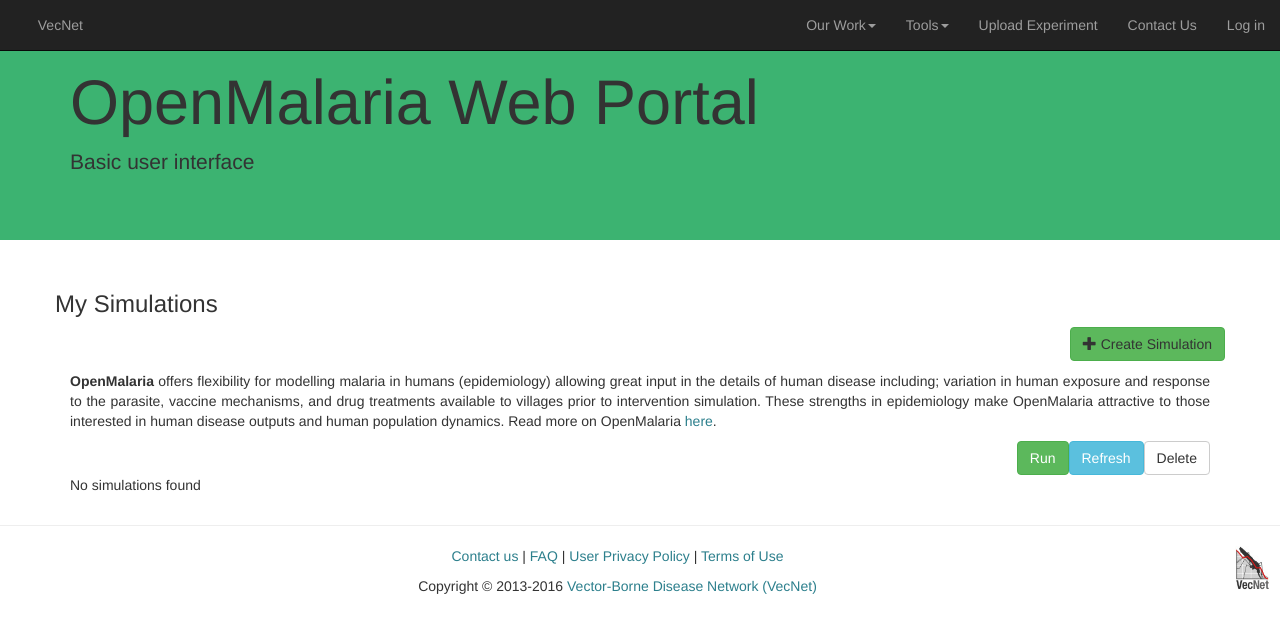
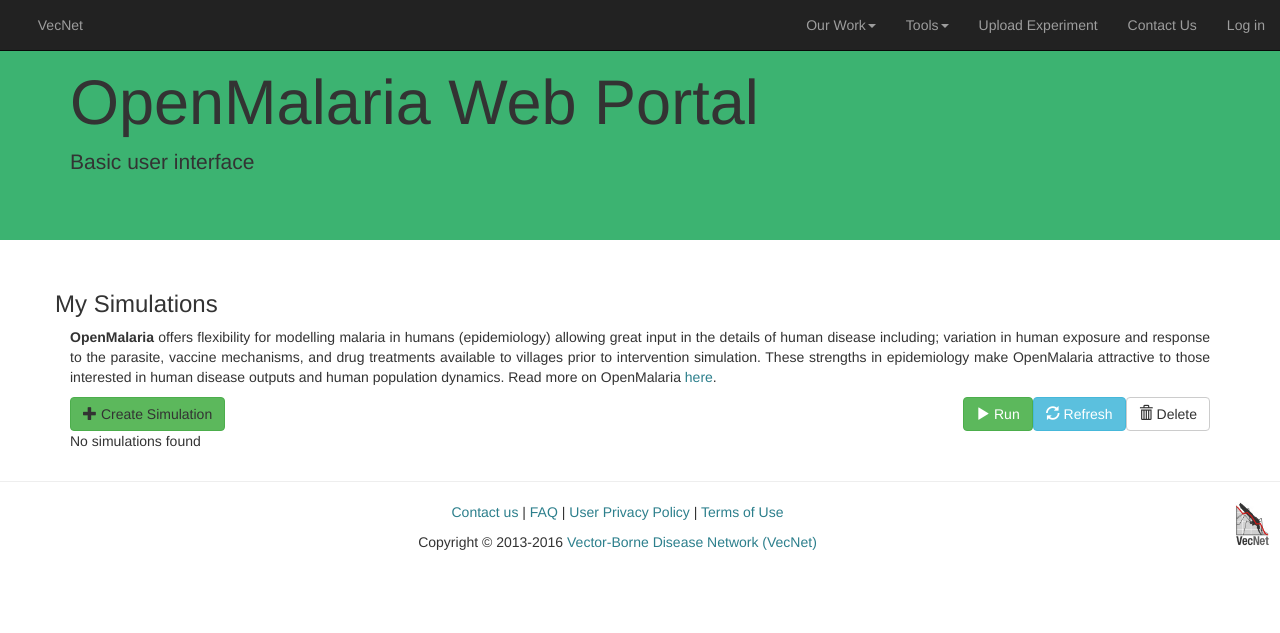
Before and after one commit to vecnet/om, a Django app: template website/apps/ts_om/templates/ts_om/list.html in a window 1280 px wide. Shown: the top 633 px of the page. Run offline with Django 3.2, Linux system fonts and the light colour scheme; the template is opened without the code that fills it, so the values that code supplies are empty; some libraries are stand-ins or nearby versions.

Commit message:
Minor UI fixed on scenario list page

```diff
--- a/website/apps/ts_om/static/ts_om/js/list.js
+++ b/website/apps/ts_om/static/ts_om/js/list.js
@@ -99,7 +99,7 @@
     });
   });
 
-    var refreshSimsInterval = setInterval(function() {
-        $("#simulations-data").load(document.URL + " #simulations-data");
-    }, 10000);
+    // var refreshSimsInterval = setInterval(function() {
+    //     $("#simulations-data").load(document.URL + " #simulations-data");
+    // }, 10000);
 });
--- a/website/apps/ts_om/templates/ts_om/list.html
+++ b/website/apps/ts_om/templates/ts_om/list.html
@@ -10,7 +10,7 @@
 {% block extra_js %}
     {{ block.super }}
     <script src="{{ STATIC_URL }}ts_om/js/popovers_tooltips.js"></script>
-    <script src="{{ STATIC_URL }}ts_om/js/list.js"></script>
+    <script src="{{ STATIC_URL }}ts_om/js/list.js?1"></script>
 {% endblock %}
 
 {% block main_content %}
@@ -18,12 +18,7 @@
     <div class="container">
         <div class="row">
             <h3>My Simulations</h3>
-            <p class="pull-right">
-                <a class="btn btn-success" href="{% url "ts_om.start" %}">
-                    <span class="glyphicon glyphicon-plus"></span>
-                    Create Simulation
-                </a>
-            </p>
+
             <div class="col-md-12">
                 <p align="justify">
                     <b>OpenMalaria</b> offers flexibility for modelling malaria in humans (epidemiology)
@@ -37,18 +32,22 @@
                     Read more on OpenMalaria <a href="http://github.com/SwissTPH/openmalaria/wiki/Start?tm=6"
                         target="_blank">here</a>.
                 </p>
+                <a class="btn btn-success" href="{% url "ts_om.start" %}">
+                    <span class="glyphicon glyphicon-plus"></span>
+                    Create Simulation
+                </a>
 
                 <div class="alert" id="delete-message"></div>
                 <button class="delete btn btn-default tooltip_button pull-right" data-original-title="Delete selected simulations">
-                    <i class="icon-trash"></i> Delete
+                    <i class="glyphicon glyphicon-trash"></i> Delete
                 </button>
                 <a href="" class="btn btn-info pull-right tooltip_button" style="color:#ffffff" data-original-title="Refresh">
-                    <i class="icon-refresh"></i>
+                    <i class="glyphicon glyphicon-refresh"></i>
                     Refresh
                 </a>
                 <button class="submit-scenarios btn btn-success tooltip_button pull-right"
                         data-original-title="Run selected simulations">
-                    <i class="icon-play"></i> Run
+                    <i class="glyphicon glyphicon-play"></i> Run
                 </button>
             </div>
         </div>
```
